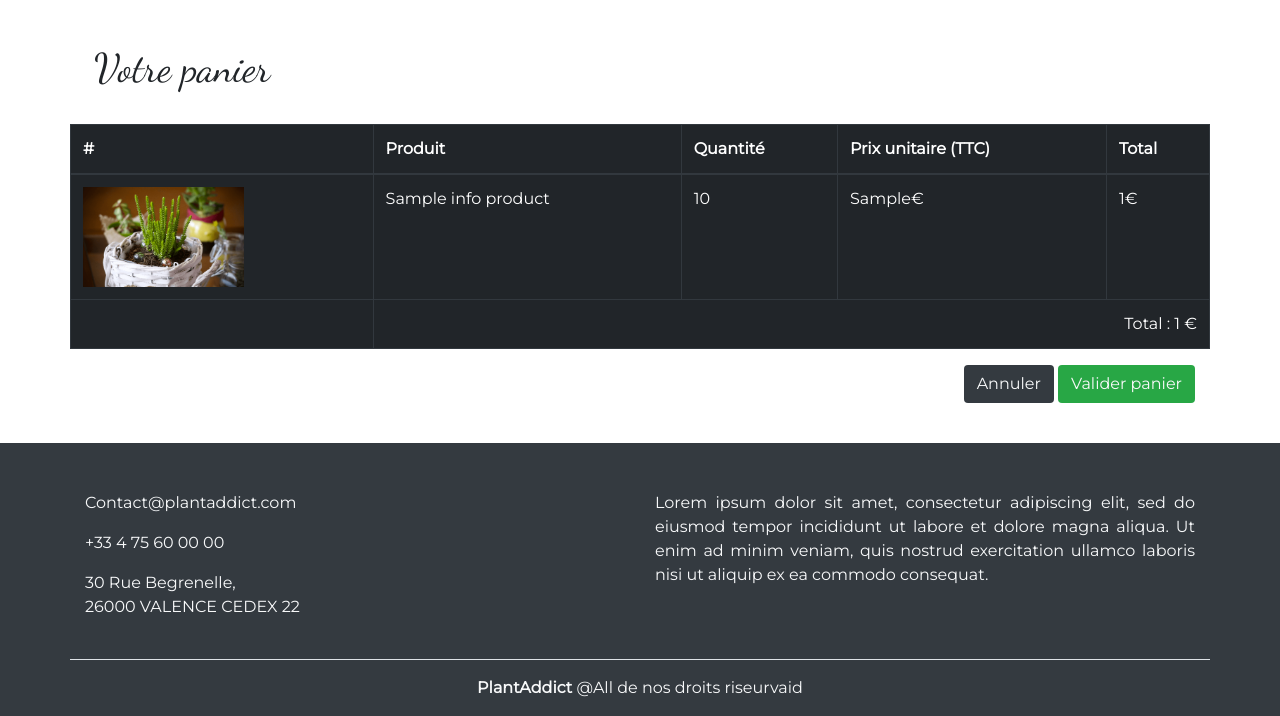
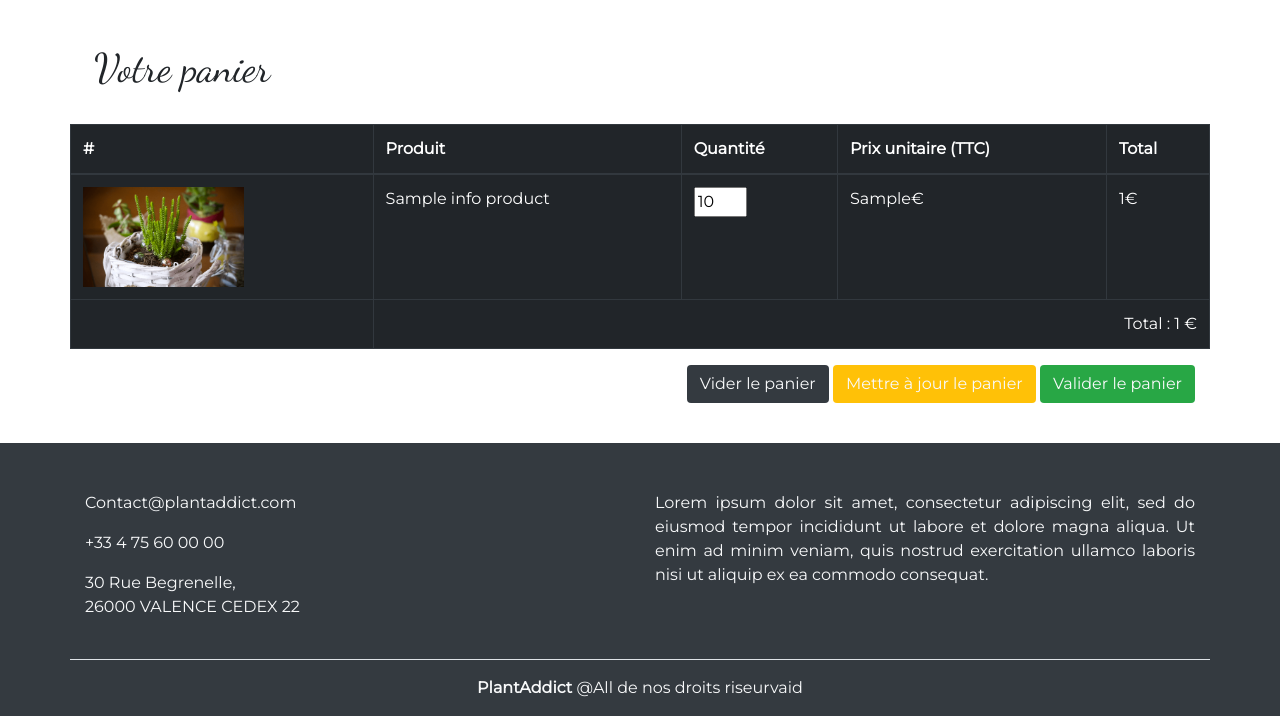
Before and after one commit to MatiRoss/Plant_addict, a PHP site: template resources/views/cart/cartview.php in a window 1280 px wide. Shown: the part 504-1220 px from the top of the page. Run offline with PHP 8.4, Linux system fonts and the light colour scheme; the template is opened without the code that fills it: most values are stand-ins (such as "Sample title", 1, 10 or a date in 2020); a stand-in replaces the project's code that opens the database connection.

Commit message:
feat: clean cart button in cart page

```diff
--- a/app/persistences/cart.php
+++ b/app/persistences/cart.php
@@ -28,7 +28,7 @@ function totalProductPrice(float $is_price, float $is_vat, int $is_quantity)
     return $result;
 }
 
-function totalCartPrice(PDO $is_db): array
+function totalCart(PDO $is_db): array
 {
     $allProducts = array();
     $totalPriceCard = 0;
@@ -58,3 +58,7 @@ function totalCartPrice(PDO $is_db): array
     }
     return $allProducts;
 }
+
+if(isset($_POST['reset'])) {
+    unset($_SESSION['cart']);
+}
--- a/resources/views/cart/cartview.php
+++ b/resources/views/cart/cartview.php
@@ -5,7 +5,7 @@
                 <h1>Votre panier</h1>
             </div>
         </div>
-        <div class="row">
+        <form action="index.php?action=cart" method="POST" class="row">
             <table class="table table-bordered table-dark">
                 <thead>
                 <tr>
@@ -24,7 +24,7 @@
                             <th scope="row"><img src="storage/app/product/<?= $row['infoProduct']['id'] . ".jpg" ?>"
                                                  alt=""></th>
                             <td><?= $row['infoProduct']['title']; ?></td>
-                            <td><?= $row['quantity']; ?></td>
+                            <td><input type="number" id="quantity" name="quantity" value="<?= $row['quantity']; ?>" min="0" max="<?= $maxStock['stock'];?>" required></td>
                             <td><?= $row['priceTtc']; ?>€</td>
                             <td><?= $row['totalPriceQteTtc']; ?>€</td>
                         </tr>
@@ -36,14 +36,13 @@
                 </tr>
                 </tbody>
             </table>
-        </div>
-        <div class="row">
             <div class="col-md-12">
                 <p class="text-right">
-                    <a class="btn bg-dark text-light">Annuler</a>
-                    <a class="btn bg-success text-light">Valider panier</a>
+                    <input name="reset" type="submit" value="Vider le panier" class="btn bg-dark text-light"/>
+                    <input name="modify" type="submit" value="Mettre à jour le panier" class="btn bg-warning text-light"/>
+                    <input name="validate" type="submit" value="Valider le panier" class="btn bg-success text-light"/>
                 </p>
             </div>
-        </div>
+        </form>
     </div>
 </section>
--- a/routes/web.php
+++ b/routes/web.php
@@ -36,7 +36,7 @@ require 'app/persistences/cart.php';
 if ($id_product != '') {
     addProductcart($id_product, $qty_product);
 }
-$cartProducts = totalCartPrice($db);
+$cartProducts = totalCart($db);
 
 //--DEBUT DES INCLUDES & ROUTES--//
 
```
